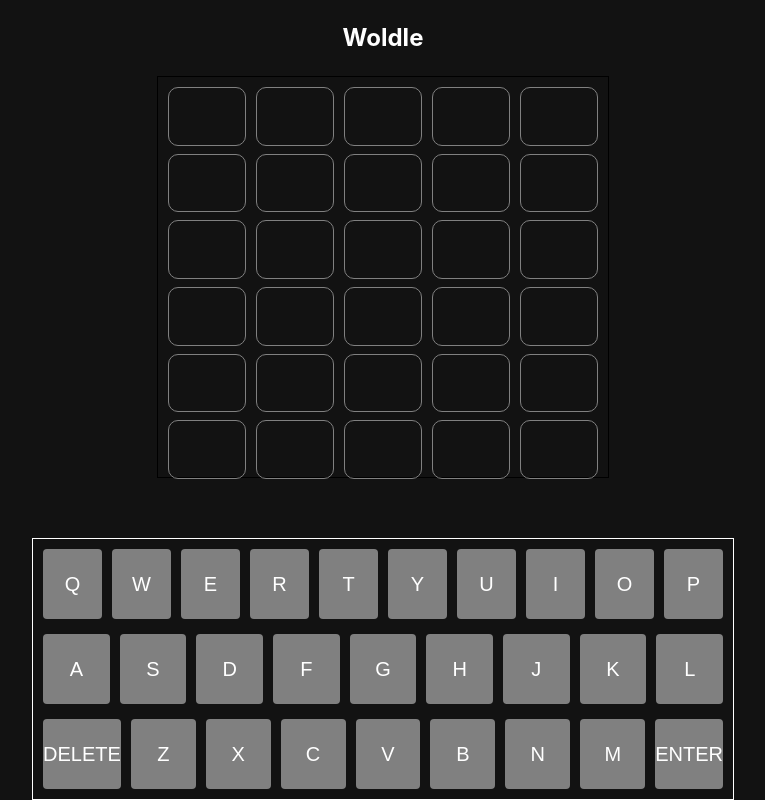
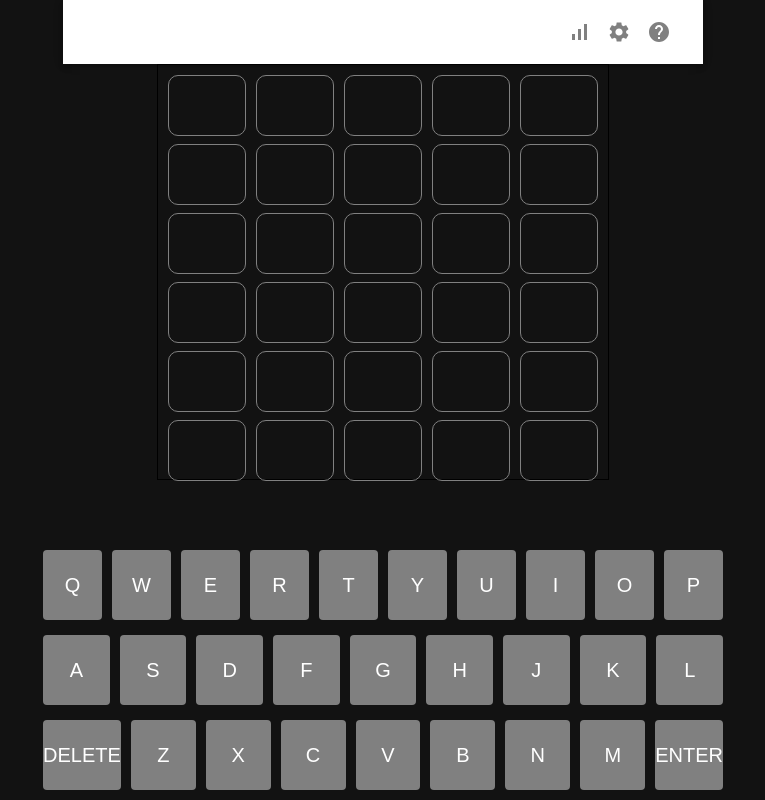
Before and after one commit to CarlosRQuinteroM/WordMaster, a React (Vite) app: page / in a window 1280 px wide. Shown: the whole page, without its empty margins (257-1022 px from the left). Built offline with nearby package versions, Linux system fonts and the light colour scheme; no server answers.

Commit message:
Create header and word size declaration, troubleshoot styled components.

```diff
--- a/package.json
+++ b/package.json
@@ -10,6 +10,11 @@
     "preview": "vite preview"
   },
   "dependencies": {
+    "@emotion/react": "^11.11.3",
+    "@emotion/styled": "^11.11.0",
+    "@mui/icons-material": "^5.14.5",
+    "@mui/material": "^5.15.5",
+    "@mui/styled-engine-sc": "^6.0.0-alpha.12",
     "react": "^18.2.0",
     "react-dom": "^18.2.0",
     "style-components": "^0.1.0",
--- a/src/App.jsx
+++ b/src/App.jsx
@@ -2,7 +2,7 @@ import { createContext, useState, useEffect } from "react";
 import "./App.css";
 import Board from "./components/Board/Board";
 import KeyBoard from "./components/KeyBoard/KeyBoard";
-import Navbar from "./components/NavBar/NavBar";
+import Header from "./components/Header/Header";
 import { boardDefault } from "./words";
 
 export const AppContext = createContext();
@@ -14,7 +14,7 @@ function App() {
     letterPosition: 0,
   });
   const [winword, setWinword] = useState("");
-  const [numColumns] = useState(5);
+  const [numColumns, setNumColumns] = useState(5);
 
   const winnerWord = async () => {
     try {
@@ -31,7 +31,7 @@ function App() {
 
   useEffect(() => {
     winnerWord();
-  }, []);
+  }, [numColumns]);
 
   const onEnter = () => {
     if (currentAttemp.letterPosition !== numColumns) return;
@@ -64,19 +64,21 @@ function App() {
   return (
     <>
       <div className="App">
-        <Navbar />
         <AppContext.Provider
           value={{
             board,
             setBoard,
             currentAttemp,
             winword,
+            numColumns,
+            setNumColumns,
             setCurrentAttemp,
             onSolectLetter,
             onDelete,
             onEnter,
           }}
         >
+          <Header />
           <Board numRows={6} numColumns={numColumns} />
           <KeyBoard />
           {winword}
--- a/src/components/Board/Letter.jsx
+++ b/src/components/Board/Letter.jsx
@@ -8,14 +8,7 @@ const LetterComtainer = styled.div`
   height: 100%;
   border: 1px solid grey;
   border-radius: 10px;
-  background-color: ${({ dynamicId }) =>
-    dynamicId === "winner"
-      ? "#528d4e"
-      : dynamicId === "almost"
-      ? "#b49f39"
-      : dynamicId === "none"
-      ? "#838383"
-      : ""};
+  background-color: ${({ backgroundgame }) => backgroundgame};
   margin: 5px;
   display: grid;
   place-items: center;
@@ -33,11 +26,22 @@ function Letter({ letterPosition, attempValue }) {
   const almost = !correct && letter !== "" && winword.includes(letter);
   const none = !correct && !almost;
 
-  const dyId =
-    currentAttemp.attempt > attempValue &&
-    (correct ? "winner" : almost ? "almost" : none ? "none" : "");
+  let backgroundColor = "";
 
-  return <LetterComtainer dynamicId={dyId}>{letter}</LetterComtainer>;
+  if (currentAttemp.attempt > attempValue) {
+    if (correct) {
+      backgroundColor = "#528d4e";
+    } else if (almost) {
+      backgroundColor = "#b49f39";
+    } else if (none) {
+      backgroundColor = "#838383";
+    }
+  }
+  return (
+    <LetterComtainer $backgroundgame={backgroundColor}>
+      {letter}
+    </LetterComtainer>
+  );
 }
 
 export default Letter;
--- /dev/null
+++ b/src/components/Header/Header.jsx
@@ -0,0 +1,78 @@
+import { useState } from "react";
+import styled from "styled-components";
+import { AppBar, Toolbar, IconButton, Modal } from "@mui/material";
+import SignalCellularAltIcon from "@mui/icons-material/SignalCellularAlt";
+import HelpIcon from "@mui/icons-material/Help";
+import SettingsIcon from "@mui/icons-material/Settings";
+import Help from "./Help";
+import Statistic from "./Statistic";
+import Settings from "./Settings";
+
+const StyledAppBar = styled(AppBar)`
+  justify-content: center;
+  max-width: 50vw;
+`;
+
+const StyledToolbar = styled(Toolbar)`
+  justify-content: flex-end;
+`;
+
+const StyledModalContent = styled.div`
+  position: absolute;
+  top: 15%;
+  left: 50%;
+  transform: translate(-50%, -50%);
+  background-color: white;
+  padding: 20px;
+  color: gray;
+`;
+
+const Header = () => {
+  const customStyles = {
+    backgroundColor: "white",
+    color: "gray",
+  };
+
+  const [openModal, setOpenModal] = useState(false);
+  const [selectedIcon, setSelectedIcon] = useState(null);
+
+  const handleOpenModal = (icon) => {
+    setSelectedIcon(icon);
+    setOpenModal(true);
+  };
+
+  const handleCloseModal = () => {
+    setOpenModal(false);
+    setSelectedIcon(null);
+  };
+
+  return (
+    <StyledAppBar style={customStyles} position="static">
+      <StyledToolbar>
+        <IconButton
+          color="inherit"
+          onClick={() => handleOpenModal(<Statistic />)}
+        >
+          <SignalCellularAltIcon />
+        </IconButton>
+
+        <IconButton
+          color="inherit"
+          onClick={() => handleOpenModal(<Settings />)}
+        >
+          <SettingsIcon />
+        </IconButton>
+
+        <IconButton color="inherit" onClick={() => handleOpenModal(<Help />)}>
+          <HelpIcon />
+        </IconButton>
+        {/* Modal */}
+        <Modal open={openModal} onClose={handleCloseModal}>
+          <StyledModalContent>{selectedIcon}</StyledModalContent>
+        </Modal>
+      </StyledToolbar>
+    </StyledAppBar>
+  );
+};
+
+export default Header;
--- /dev/null
+++ b/src/components/Header/Help.jsx
@@ -0,0 +1,8 @@
+
+function Help() {
+  return (
+    <div>Help 123</div>
+  )
+}
+
+export default Help
--- /dev/null
+++ b/src/components/Header/Settings.jsx
@@ -0,0 +1,59 @@
+import { useContext } from "react";
+import styled from "styled-components";
+import { AppContext } from "../../App";
+
+const StyledSettingsContainer = styled.div`
+  display: grid;
+  grid-template-columns: 1fr; /* Una sola columna */
+  gap: 20px;
+  padding: 20px;
+  justify-self: center;
+  & h2 {
+  }
+`;
+
+const StyledSettingsItem = styled.div`
+  border: 1px solid #ccc;
+  padding: 10px;
+`;
+
+const StyledNumberGrid = styled.div`
+  display: flex;
+`;
+
+const StyledNumber = styled.div`
+  border: 1px solid #ccc;
+  padding: 10px;
+  margin: 5px;
+  curs`;
+
+function Settings() {
+  const { setNumColumns } = useContext(AppContext);
+  const handleClick = (number) => {
+    setNumColumns(number);
+  };
+
+  return (
+    <StyledSettingsContainer>
+      <h2>Settings</h2>
+      <StyledSettingsItem>
+        <h3>Word size</h3>
+        <StyledNumberGrid>
+          {Array.from({ length: 6 }, (_, index) => (
+            <StyledNumber
+              key={index + 5}
+              onClick={() => handleClick(index + 5)}
+            >
+              {index + 5}
+            </StyledNumber>
+          ))}
+        </StyledNumberGrid>
+      </StyledSettingsItem>
+      <StyledSettingsItem>Configuración 2</StyledSettingsItem>
+      <StyledSettingsItem>Configuración 3</StyledSettingsItem>
+      {/* Agrega más elementos según sea necesario */}
+    </StyledSettingsContainer>
+  );
+}
+
+export default Settings;
--- /dev/null
+++ b/src/components/Header/Statistic.jsx
@@ -0,0 +1,8 @@
+
+function Statistic() {
+  return (
+    <div>Statistic</div>
+  )
+}
+
+export default Statistic
--- a/src/components/KeyBoard/KeyBoard.jsx
+++ b/src/components/KeyBoard/KeyBoard.jsx
@@ -5,7 +5,6 @@ const KeyBoardContainer = styled.div`
   width: 700px;
   height: 300px;
   margin-top: 60px;
-  border: 1px solid;
 `;
 const LineKeyBoard = styled.div`
   flex: 33%;
--- a/src/components/NavBar/NavBar.jsx
+++ /dev/null
@@ -1,7 +0,0 @@
-export default function Navbar() {
-    return(
-        <nav>
-          <h1>Woldle</h1>
-        </nav>
-    )
-}
```
Also changed, not shown: 1 other file (tests, documents, lock files or other folders).
